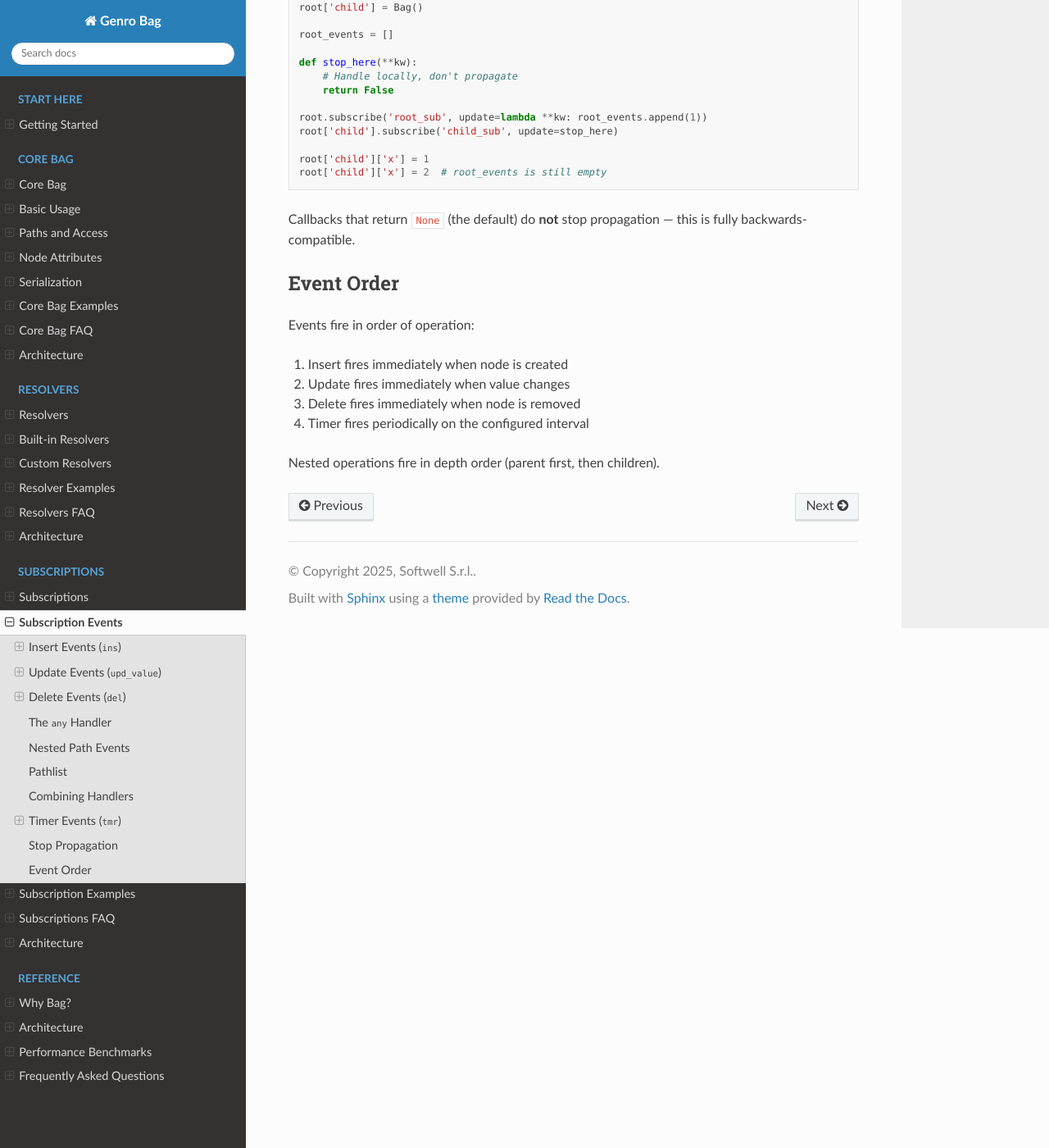
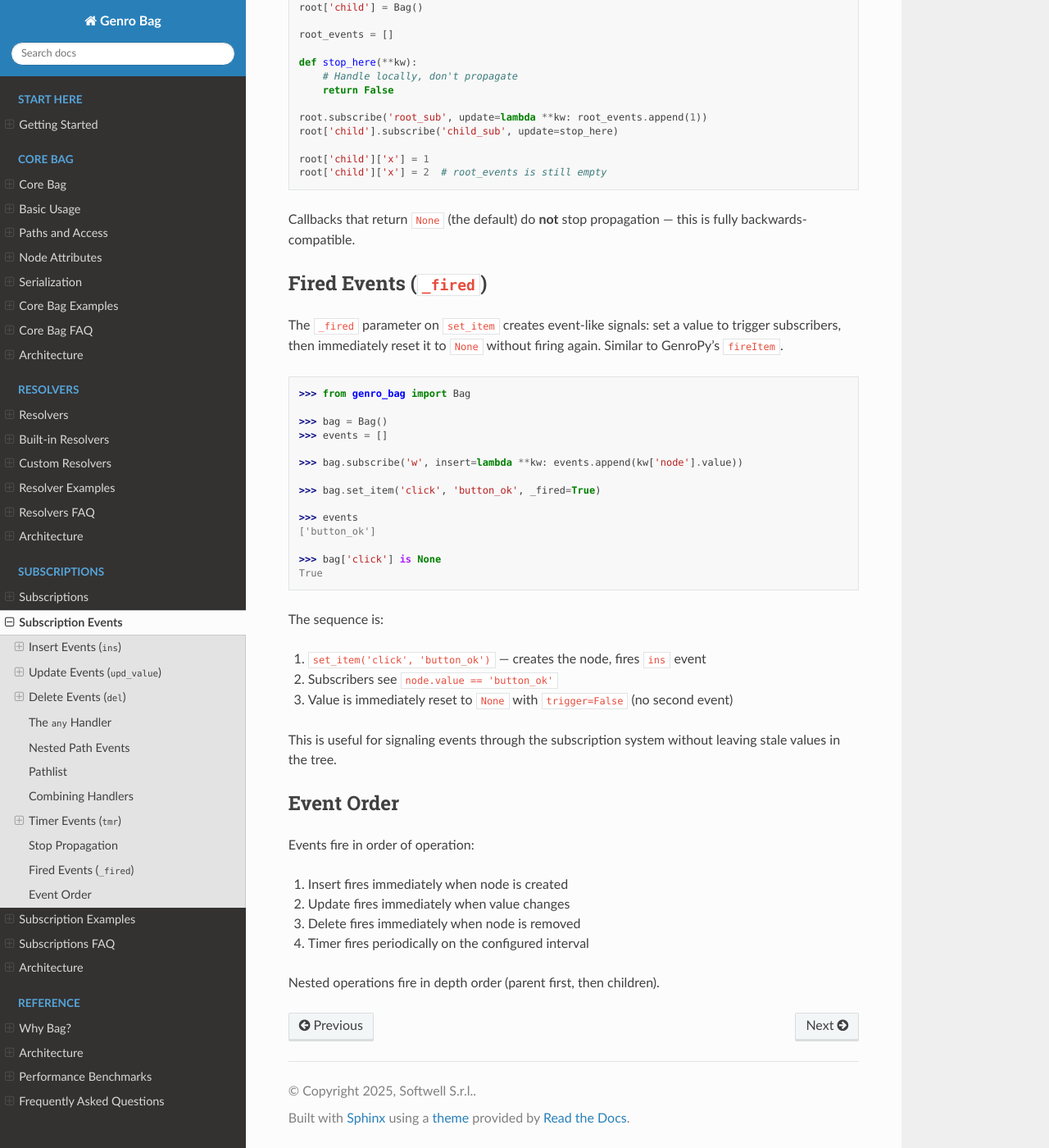
Before and after one commit to genropy/genro-bag, a Sphinx documentation site: the page built from docs/subscriptions/events.md, in a window 1280 px wide and 1400 px high, scrolled down 5028 px. Shown: the whole window at 82% size. Built offline with Sphinx 7.4.7 and the Read the Docs theme 3.1.0, drawn with Linux system fonts in a browser that asks for light colours.

Commit message:
docs: add _fired parameter documentation to subscription events

````diff
--- a/docs/subscriptions/events.md
+++ b/docs/subscriptions/events.md
@@ -262,6 +262,38 @@ root['child']['x'] = 2  # root_events is still empty
 Callbacks that return `None` (the default) do **not** stop propagation —
 this is fully backwards-compatible.
 
+## Fired Events (`_fired`)
+
+The `_fired` parameter on `set_item` creates event-like signals: set a value
+to trigger subscribers, then immediately reset it to `None` without firing
+again. Similar to GenroPy's `fireItem`.
+
+```{doctest}
+>>> from genro_bag import Bag
+
+>>> bag = Bag()
+>>> events = []
+
+>>> bag.subscribe('w', insert=lambda **kw: events.append(kw['node'].value))
+
+>>> bag.set_item('click', 'button_ok', _fired=True)
+
+>>> events
+['button_ok']
+
+>>> bag['click'] is None
+True
+```
+
+The sequence is:
+
+1. `set_item('click', 'button_ok')` — creates the node, fires `ins` event
+2. Subscribers see `node.value == 'button_ok'`
+3. Value is immediately reset to `None` with `trigger=False` (no second event)
+
+This is useful for signaling events through the subscription system without
+leaving stale values in the tree.
+
 ## Event Order
 
 Events fire in order of operation:
````
